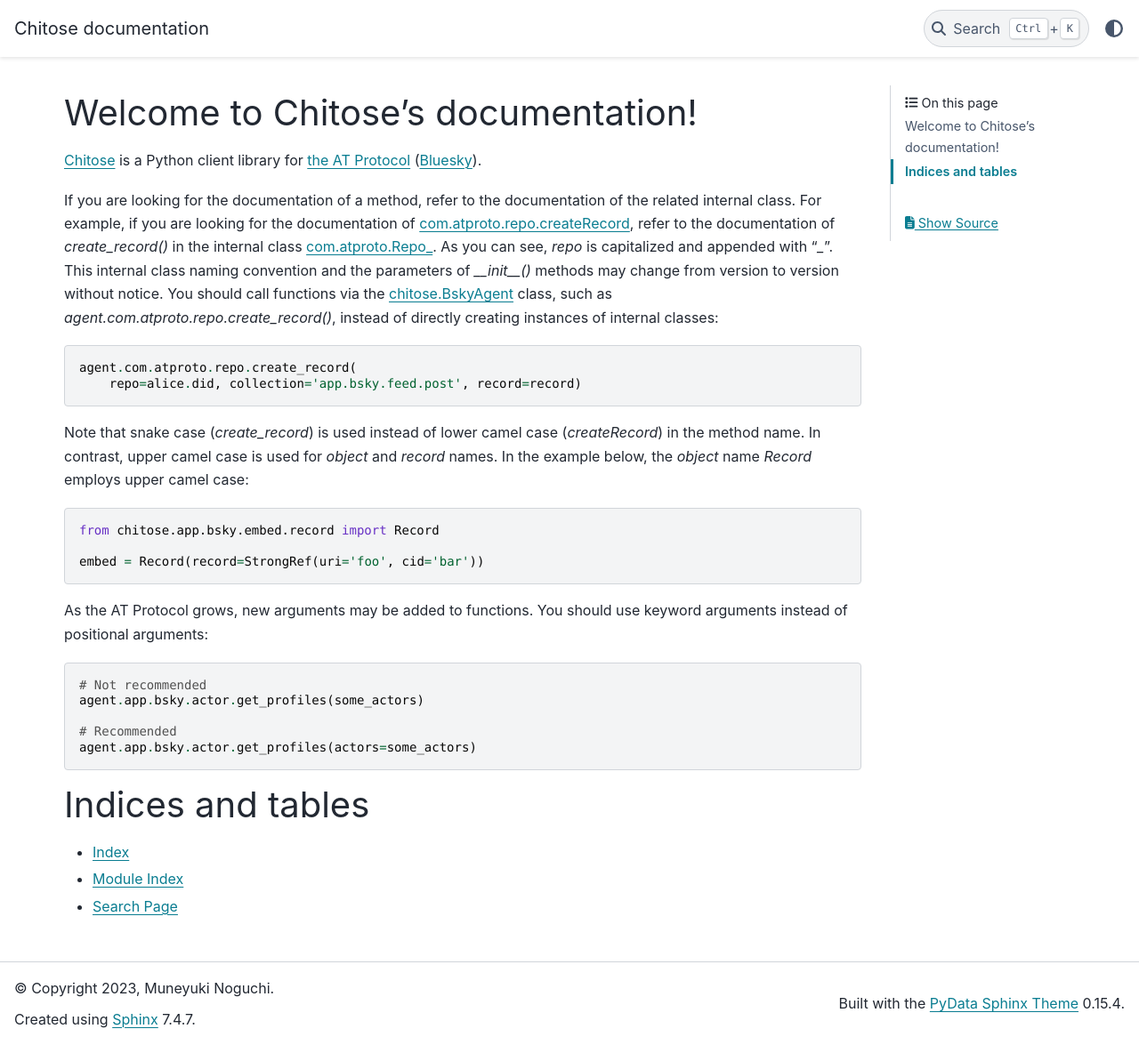
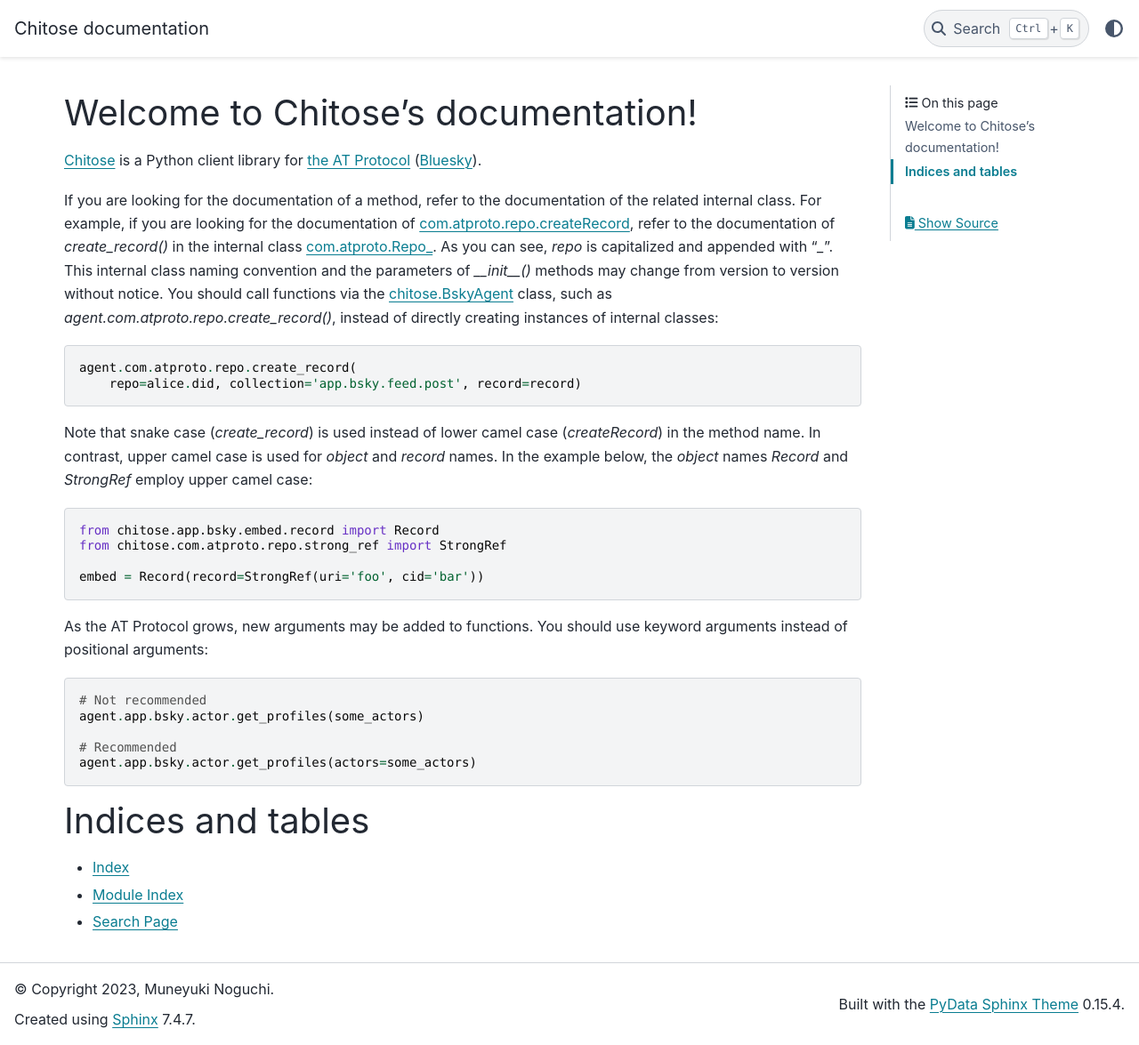
Before and after one commit to mnogu/chitose, a Sphinx documentation site: the page built from docs/source/index.rst, in a window 1280 px wide and 1175 px high. Shown: the whole window at 89% size. Built offline with Sphinx 7.4.7 and the PyData theme 0.15.4, drawn with Linux system fonts in a browser that asks for light colours.

Commit message:
Update the documentation

```diff
--- a/docs/source/index.rst
+++ b/docs/source/index.rst
@@ -16,11 +16,12 @@
    agent.com.atproto.repo.create_record(
        repo=alice.did, collection='app.bsky.feed.post', record=record)
 
-Note that snake case (`create_record`) is used instead of lower camel case (`createRecord`) in the method name. In contrast, upper camel case is used for `object` and `record` names. In the example below, the `object` name `Record` employs upper camel case:
+Note that snake case (`create_record`) is used instead of lower camel case (`createRecord`) in the method name. In contrast, upper camel case is used for `object` and `record` names. In the example below, the `object` names `Record` and `StrongRef` employ upper camel case:
 
 .. code-block:: python
 
    from chitose.app.bsky.embed.record import Record
+   from chitose.com.atproto.repo.strong_ref import StrongRef
 
    embed = Record(record=StrongRef(uri='foo', cid='bar'))
 
```
